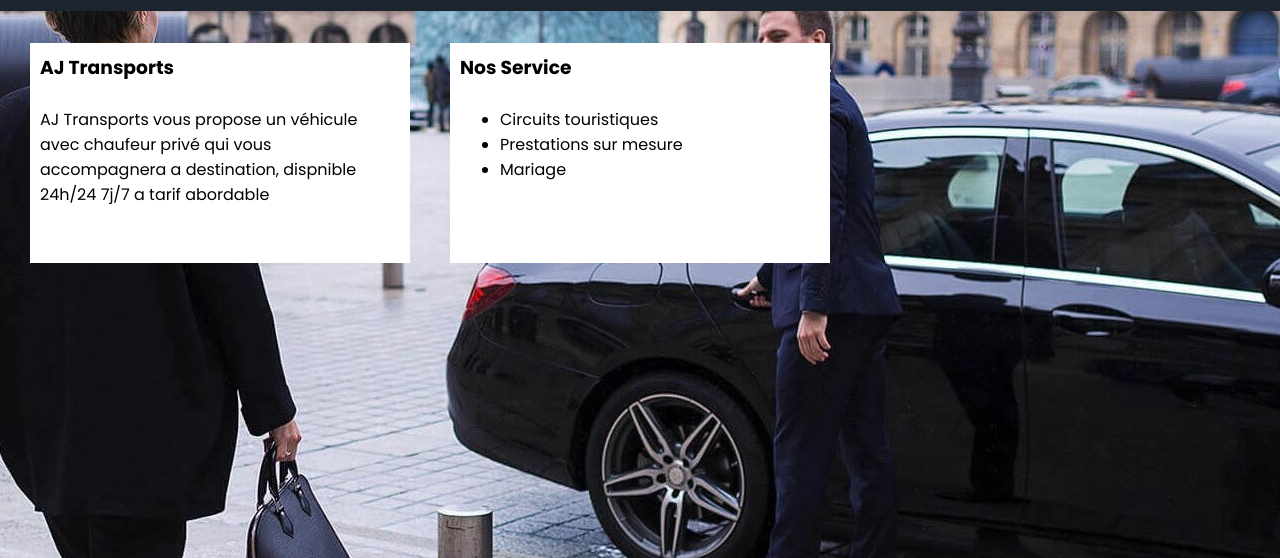
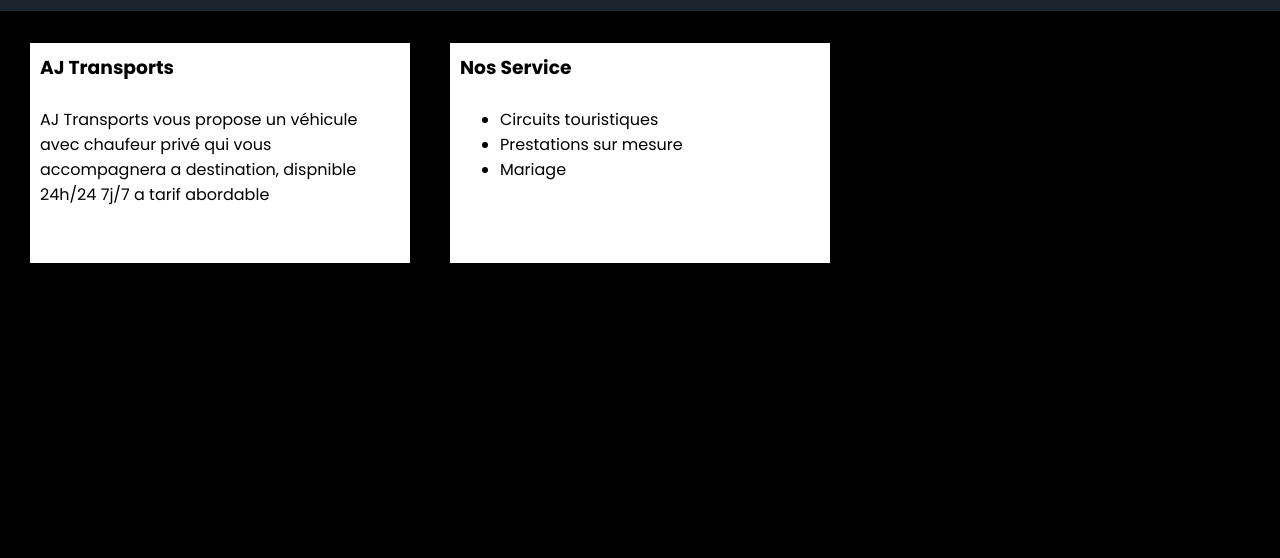
Before and after one commit to karimjen/essai, a plain HTML site: page index.html in a window 1280 px wide. Shown: the part 87-645 px from the top of the page. Drawn offline with Linux system fonts and the light colour scheme.

Commit message:
Update style.css

```diff
--- a/style.css
+++ b/style.css
@@ -120,7 +120,7 @@ h1{
 /*css de la page d'accueil*/
 .accueil section{
     padding-top: 100px;
-    background-image: url("../img/accueil.jpg");
+    background-color: black;
     width: 100%;
     height: 550px;
 }
```
